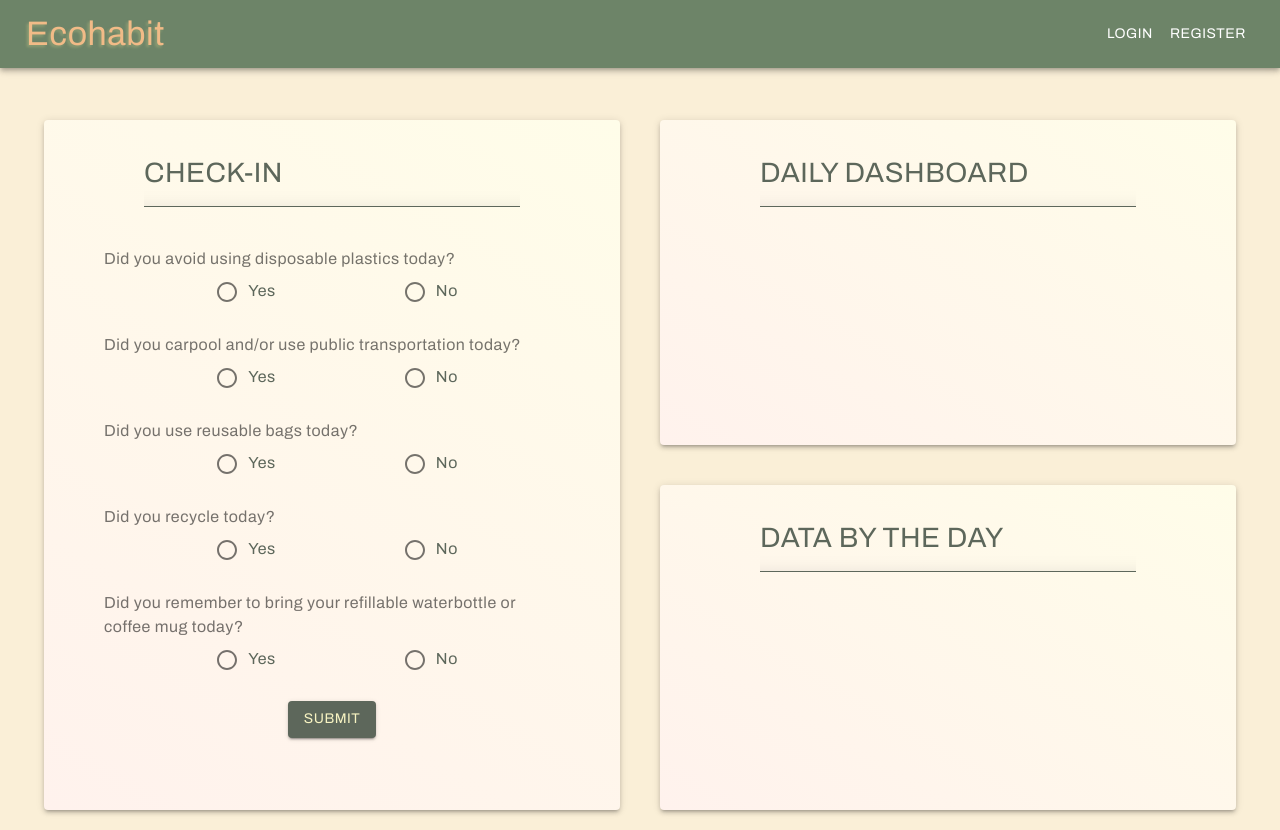
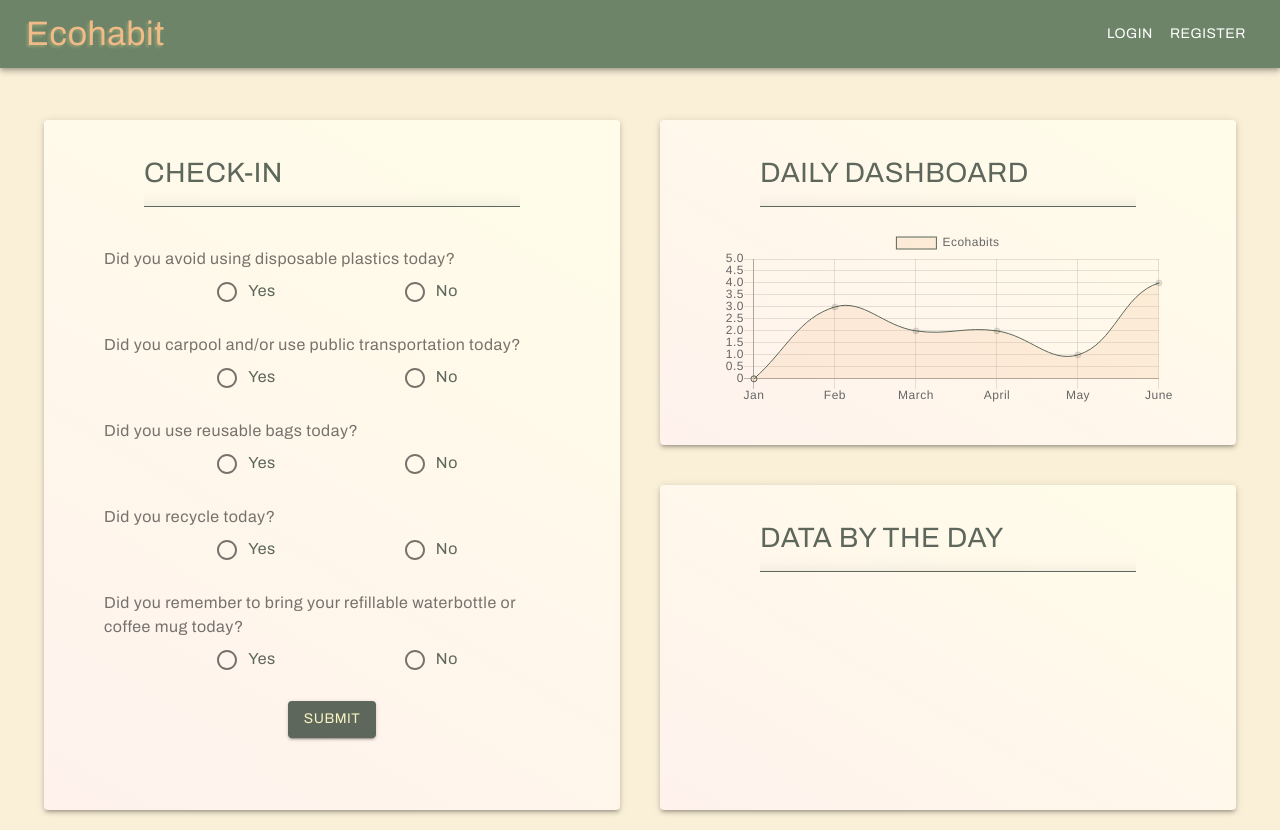
Before and after one commit to jayjscotto/ecohabit, a React (Create React App) app in the folder client/: page / in a window 1280 px wide. Built offline with nearby package versions, Linux system fonts and the light colour scheme; no server answers.

Commit message:
npm installed chart.js and got the basic line chart to render in the daily panel

```diff
--- a/client/src/Components/RightPane.js
+++ b/client/src/Components/RightPane.js
@@ -1,5 +1,23 @@
 import React from 'react';
 import { Grid, Paper, Typography } from '@material-ui/core';
+import { Bar, Line } from 'react-chartjs-2';
+
+let data = {
+    data: {
+        labels: ['Jan', 'Feb', 'March', 'April', 'May', 'June'],
+        datasets: [{
+            label: 'Ecohabits',
+            data: [0, 3, 2, 2, 1, 4, 3, 1, 2, 5, 4, 2],
+            backgroundColor: [
+                'rgba(241, 187, 135, 0.2)'
+            ],
+            borderColor: [
+                'rgba(93, 103, 91, 1)'
+            ],
+            borderWidth: 1
+        }]
+    },
+}
 
 function RightPane(props) {
 
@@ -10,6 +28,12 @@ function RightPane(props) {
                     <Typography style={props.header}>
                         Daily Dashboard
                     </Typography>
+                    <Line
+                    data={data.data}
+                    width={100}
+                    height={40}
+                    options={{ maintainAspectRatio: true }}
+                    />
                 </Paper>
             </Grid>
             <Grid item sm={12}>
--- a/client/src/index.css
+++ b/client/src/index.css
@@ -17,9 +17,10 @@ body {
 
 
 .class {
-    color: var(light-orange, #63925a);
+    color: var(light-orange, rgb(99, 146, 90));
     color: var(light-yellow #f7f3c2);
     color: var(dark-green, #5D675B);
-    color: var(title, #F1BB87);
+    color: var(title, rgb(241, 187, 135));
     color: var(cardtitle, #f1d1b3);
+    color: rgb(93, 103, 91)
 }
--- a/package.json
+++ b/package.json
@@ -18,6 +18,7 @@
     "bcrypt-nodejs": "0.0.3",
     "bcryptjs": "^2.4.3",
     "bluebird": "^3.7.2",
+    "chart.js": "^2.9.3",
     "concurrently": "^5.0.2",
     "cron": "^1.8.2",
     "dotenv": "^8.2.0",
@@ -28,6 +29,7 @@
     "mongoose": "^5.8.9",
     "nodemon": "^2.0.2",
     "passport": "^0.4.1",
-    "passport-jwt": "^4.0.0"
+    "passport-jwt": "^4.0.0",
+    "react-chartjs-2": "^2.9.0"
   }
 }
```
Also changed, not shown: 1 other file (tests, documents, lock files or other folders).
